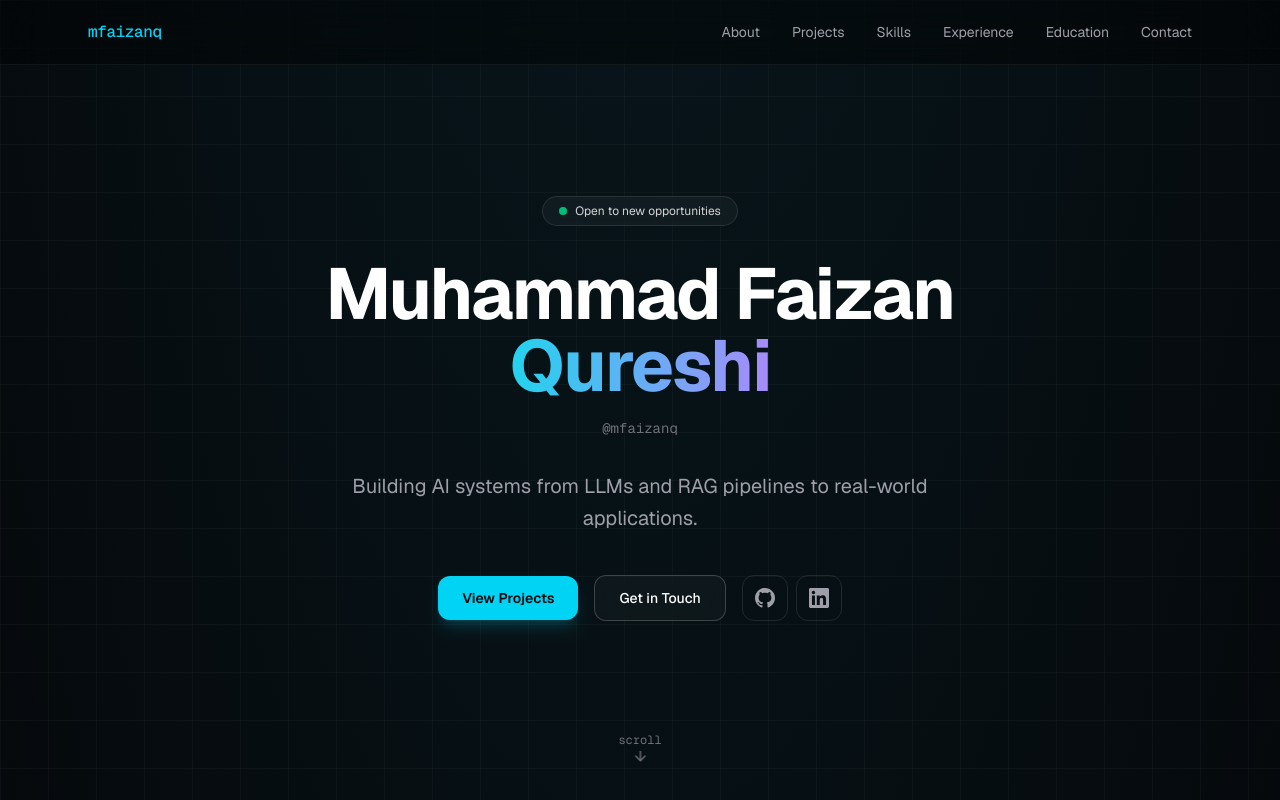
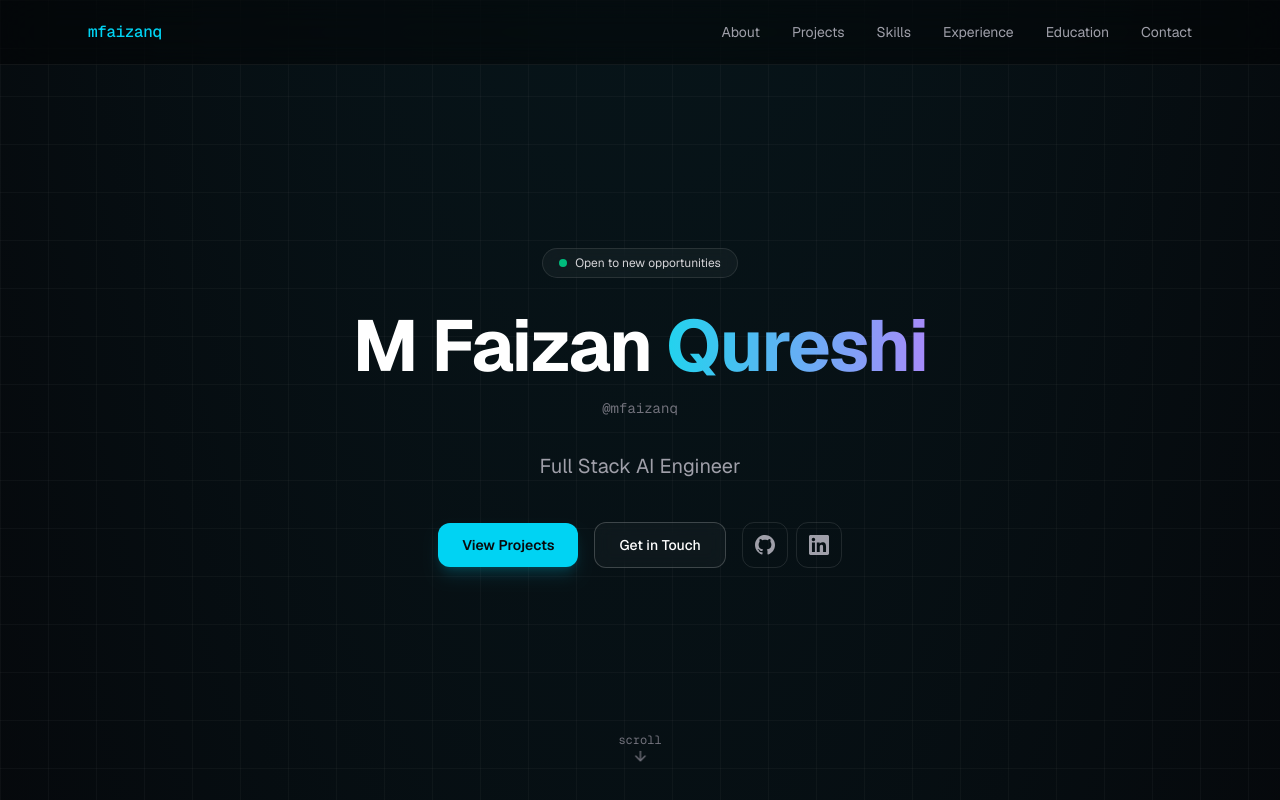
Before and after one commit to FaizannQureshi/my-portfolio, a Next.js app: page / in a window 1280 px wide. Shown: the top 800 px of the page. Built offline with nearby package versions, Linux system fonts and the light colour scheme.

Commit message:
headline updated

```diff
--- a/app/content/portfolio.ts
+++ b/app/content/portfolio.ts
@@ -1,7 +1,7 @@
 /** Site copy and resume data — edit social URLs here */
 export const site = {
   name: "Muhammad Faizan Qureshi",
-  firstName: "Muhammad Faizan",
+  firstName: "M Faizan",
   lastName: "Qureshi",
   handle: "@mfaizanq",
   email: "muhammadfaizan9222@gmail.com",
@@ -13,7 +13,7 @@ export const site = {
     "https://education.oracle.com/oracle-cloud-infrastructure-2025-certified-generative-ai-professional/trackp_OCI2025GAIOCP",
   availability: "Open to new opportunities",
   tagline:
-  "Building AI systems from LLMs and RAG pipelines to real-world applications.",
+  "Full Stack AI Engineer",
   aboutHeadline: "Engineering AI Systems That Deliver Real Impact",
   aboutSub:
     "Production-focused ML systems that connect research to real business outcomes.",
```
